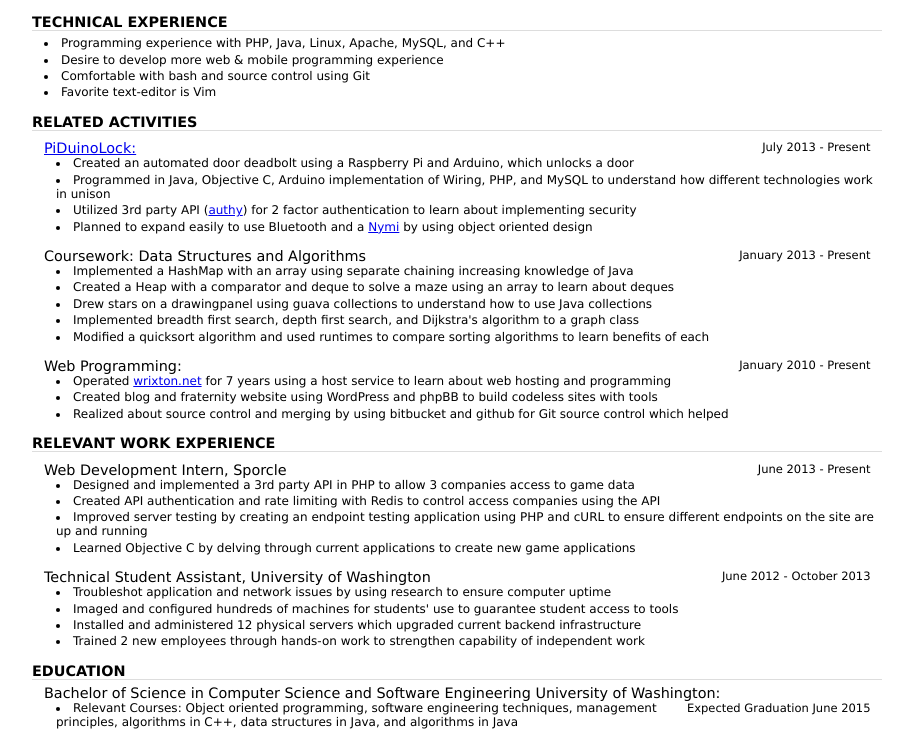
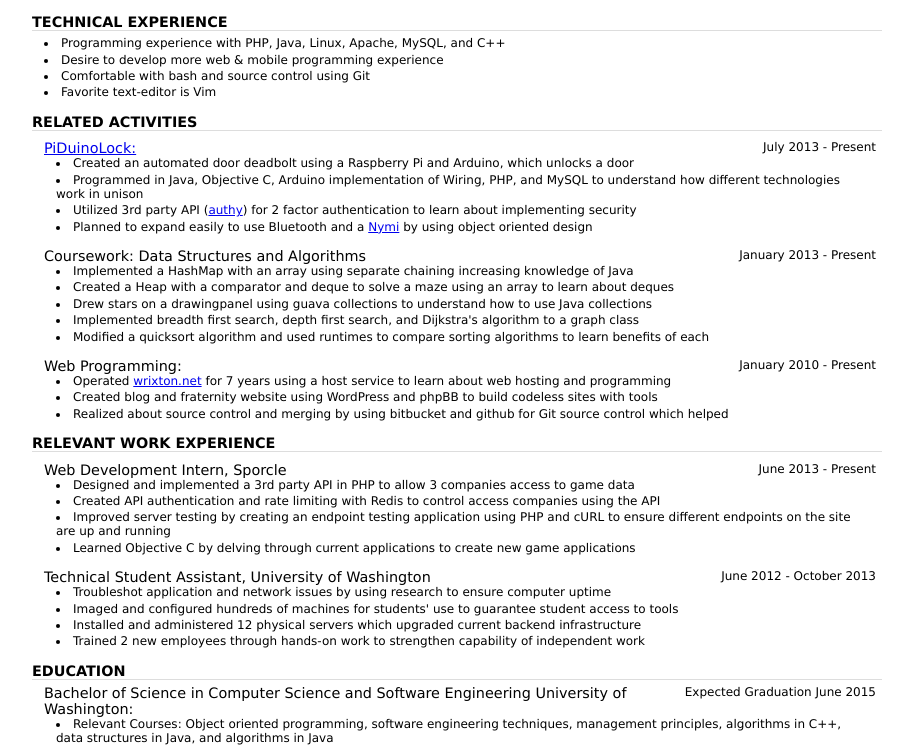
Before and after one commit to rwwarren/war.re, a PHP site: page /n/index.php in a window 1280 px wide. Shown: the part 62-816 px from the top of the page, without its empty margins (183-1096 px from the left). Before the commit the page ends 791 px from the top, so only its background shows below. Run offline with PHP 8.4, Linux system fonts and the light colour scheme.

Commit message:
resume updates

```diff
--- a/subdomains/ryan/n/index.php
+++ b/subdomains/ryan/n/index.php
@@ -118,7 +118,7 @@
 
   }
 
-  #content > #header, #experience, #work, #activities, #education {
+  #content > #header, #experience, #work, #relatedactivities, #education {
     clear: both;
     width: 100%;
   }
@@ -172,11 +172,22 @@
 
   ul {
     margin-left: .5em;
+    margin-right: .5em;
     padding-left: .5em;
   }
 
   li {
     margin-bottom: .2em;
+    clear: both;
+  }
+
+  .title {
+    width: 75%;
+    float: left;
+  }
+
+  .date {
+    float: right;
   }
   </style>
   <script src="/n/google.js"></script>
@@ -196,12 +207,13 @@
         <li>Favorite text-editor is Vim</li>
       </ul>
     </div>
-    <div id="activities">
+    <div id="relatedactivities">
       <h2>Related Activities</h2>
       <ul>
         <li>
         <div class="activity">
-          <h3><a href="https://github.com/rwwarren/door-lock/">PiDuinoLock:</a><span>July 2013 - Present</span></h3>
+          <div class="title"><h3><a href="https://github.com/rwwarren/door-lock/">PiDuinoLock:</a></h3></div>
+          <div class="date">July 2013 - Present</div>
           <ul>
             <li>Created an automated door deadbolt using a Raspberry Pi and Arduino, which unlocks a door</li>
             <li>Programmed in Java, Objective C, Arduino implementation of Wiring, PHP, and MySQL to understand how different technologies work in unison</li>
@@ -214,7 +226,8 @@
       <ul>
         <li>
         <div class="activity">
-          <h3>Coursework: Data Structures and Algorithms <span>January 2013 - Present</span></h3>
+          <div class="title"><h3>Coursework: Data Structures and Algorithms</h3></div>
+          <div class="date">January 2013 - Present</div>
           <ul>
             <li>Implemented a HashMap with an array using separate chaining increasing knowledge of Java</li>
             <li>Created a Heap with a comparator and deque to solve a maze using an array to learn about deques</li>
@@ -228,7 +241,8 @@
       <ul>
         <li>
         <div class="activity">
-          <h3>Web Programming: <span>January 2010 - Present</span></h3>
+          <div class="title"><h3>Web Programming:</h3></div>
+          <div class="date">January 2010 - Present</div>
           <ul>
             <li>Operated <a href="http://wrixton.net">wrixton.net</a> for 7 years using a host service to learn about web hosting and programming</li>
             <li>Created blog and fraternity website using WordPress and phpBB to build codeless sites with tools</li>
@@ -243,7 +257,8 @@
       <ul>
         <li>
           <div class="activity">
-            <h3>Web Development Intern, Sporcle <span>June 2013 - Present</span></h3>
+            <div class="title"><h3>Web Development Intern, Sporcle </h3></div>
+            <div class="date">June 2013 - Present</div>
             <ul>
               <li>Designed and implemented a 3rd party API in PHP to allow 3 companies access to game data</li>
               <li>Created API authentication and rate limiting with Redis to control access companies using the API</li>
@@ -254,7 +269,8 @@
         </li>
         <li>
           <div class="activity">
-            <h3>Technical Student Assistant, University of Washington <span>June 2012 - October 2013</span></h3>
+            <div class="title"><h3>Technical Student Assistant, University of Washington</h3></div>
+            <div class="date">June 2012 - October 2013</div>
             <ul>
               <li>Troubleshot application and network issues by using research to ensure computer uptime</li>
               <li>Imaged and configured hundreds of machines for students' use to guarantee student access to tools</li>
@@ -269,7 +285,8 @@
       <h2>Education</h2>
       <ul>
         <li>
-          <h3>Bachelor of Science in Computer Science and Software Engineering University of Washington: <span>Expected Graduation June 2015</span></h3>
+          <div class="title"><h3>Bachelor of Science in Computer Science and Software Engineering University of Washington:</h3></div>
+          <div class="date">Expected Graduation June 2015</div>
           <ul>
             <li>Relevant Courses: Object oriented programming, software engineering techniques, management principles, algorithms in C++, data structures in Java, and algorithms in Java</li>
           </ul>
```
